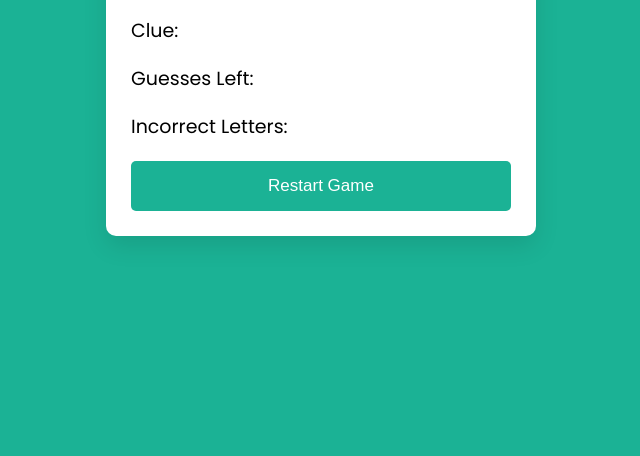
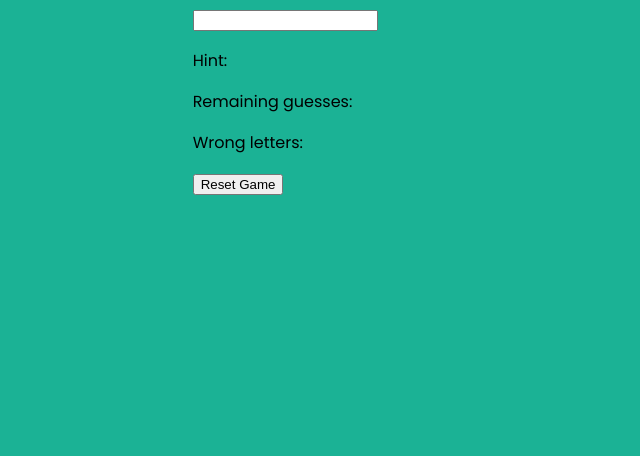
Before and after one commit to ansh3108/word-guess, a plain HTML site: page index.html in a window 1280 px wide. Shown: the part 344-800 px from the top of the page, without its empty margins (319-959 px from the left). Drawn offline with Linux system fonts and the light colour scheme.

Commit message:
Update index.html

```diff
--- a/index.html
+++ b/index.html
@@ -1,24 +1,26 @@
 <!DOCTYPE html>
-<html lang="en">
-<head>
-    <meta charset="UTF-8">
-    <title>Word Guessing Game</title>
+<html lang="en" dir="ltr">
+  <head>
+    <meta charset="utf-8">
+    <title>Guess a Word Game JavaScript</title>
     <link rel="stylesheet" href="style.css">
     <meta name="viewport" content="width=device-width, initial-scale=1.0">
-</head>
-<body>
-    <div class="game-container">
-        <h1>Word Guess Game</h1>
-        <div class="game-content">
-            <input type="text" class="hidden-input" maxlength="1">
-            <div class="letter-boxes"></div>
-            <div class="game-details">
-                <p class="clue">Clue: <span></span></p>
-                <p class="remaining-guesses">Guesses Left: <span></span></p>
-                <p class="incorrect-letters">Incorrect Letters: <span></span></p>
-            </div>
-            <button class="restart-button">Restart Game</button>
+  </head>
+  <body>
+    <div class="wrapper">
+      <h1>Guess the Word</h1>
+      <div class="content">
+        <input type="text" class="typing-input" maxlength="1">
+        <div class="inputs"></div>
+        <div class="details">
+          <p class="hint">Hint: <span></span></p>
+          <p class="guess-left">Remaining guesses: <span></span></p>
+          <p class="wrong-letter">Wrong letters: <span></span></p>
         </div>
+        <button class="reset-btn">Reset Game</button>
+      </div>
     </div>
-</body>
+    <script src="js/words.js"></script>
+    <script src="js/script.js"></script>
+  </body>
 </html>
```
